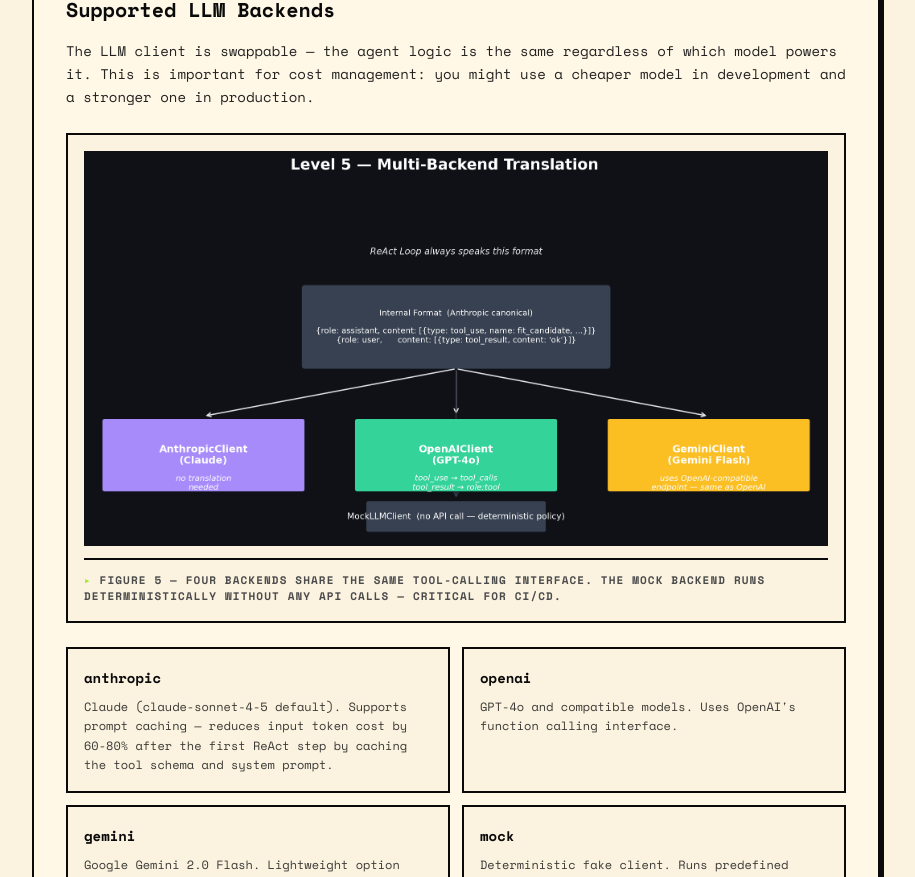
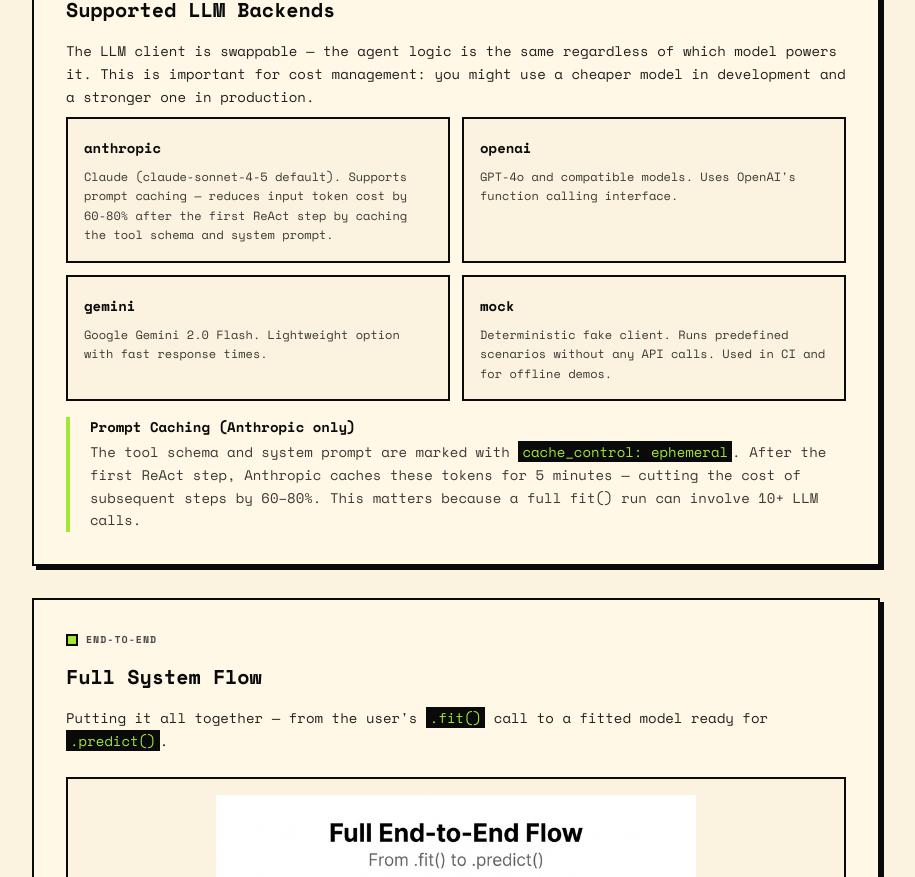
Before and after one commit to kpal002/portfolio, a Next.js app: page /projects/sktime-agentic-forecaster in a window 1280 px wide. Shown: the part 9840-10717 px from the top of the page, without its empty margins (184-1099 px from the left). Built offline with nearby package versions, Linux system fonts and the light colour scheme.

Commit message:
Remove Figure 5 (backends diagram) from project page

```diff
--- a/app/projects/sktime-agentic-forecaster/page.jsx
+++ b/app/projects/sktime-agentic-forecaster/page.jsx
@@ -593,11 +593,6 @@
             model powers it. This is important for cost management: you might use a cheaper
             model in development and a stronger one in production.
           </p>
-          <Diagram
-            src="/projects/sktime/05_backends.png"
-            alt="Supported LLM backends diagram"
-            caption="Figure 5 — Four backends share the same tool-calling interface. The mock backend runs deterministically without any API calls — critical for CI/CD."
-          />
           <div className="grid gap-3 md:grid-cols-2 mt-2">
             {[
               { name: "anthropic", detail: 'Claude (claude-sonnet-4-5 default). Supports prompt caching — reduces input token cost by 60-80% after the first ReAct step by caching the tool schema and system prompt.' },
```
